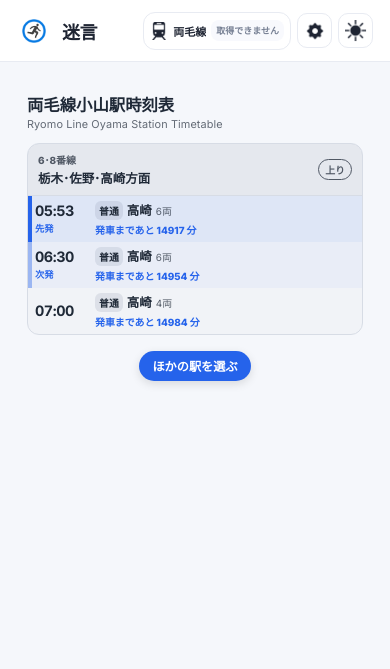
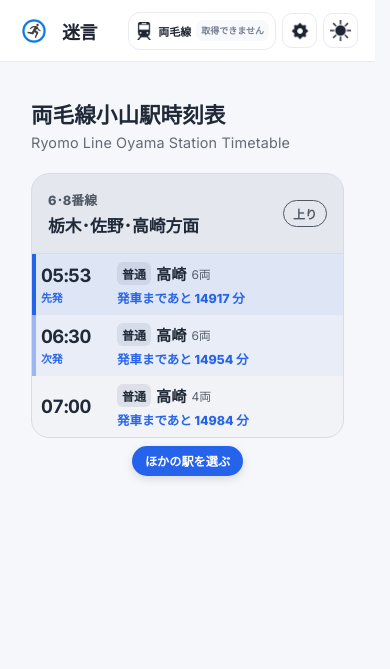
Before and after one commit to k1416465/Meigen, a Flask app: a page that uses home_dashboard_site/templates/timetable.html in a window 390 px wide. Shown: the top 669 px of the page. Run offline with Flask 3, Linux system fonts and the light colour scheme; data that the repository does not hold is empty.

Commit message:
Add files via upload

```diff
--- a/home_dashboard_site/templates/timetable.html
+++ b/home_dashboard_site/templates/timetable.html
@@ -311,155 +311,61 @@
     filter: brightness(.96);
 }
 
-/* スマートフォン */
-@media (max-width: 540px) {
-    html.tt-screen,
-    html.tt-screen body {
-        height: 100%;
-        overflow: hidden;
-        overscroll-behavior: none;
-    }
 
-    html.tt-screen body {
-        position: fixed;
-        inset: 0;
-        width: 100%;
-    }
-
-    html.tt-screen body main,
-    html.tt-screen body #content,
-    html.tt-screen body .container,
-    html.tt-screen body .main-content {
-        min-height: 0;
-        overflow: hidden;
-    }
-
-    .tt-page {
-        height: var(--tt-available-height, calc(100dvh - 8px));
-        max-height: var(--tt-available-height, calc(100dvh - 8px));
-        display: flex;
-        flex-direction: column;
-        gap: 8px;
-        padding: 10px 12px;
-        overflow: hidden;
-    }
-
-    .tt-header {
-        flex: 0 0 auto;
-        margin: 0 0 4px;
-    }
-
-    .tt-header h1 {
-        font-size: clamp(.95rem, 4.2vw, 1.2rem);
-        line-height: 1.15;
-    }
-
-    .tt-subtitle {
-        margin: 2px 0 0;
-        font-size: .68rem;
-    }
-
-    .tt-directions {
-        flex: 0 0 auto;
-        grid-template-rows: none;
-        gap: 12px;
-        min-height: 0;
-        overflow: visible;
-    }
-
-    .tt-direction {
-        display: flex;
-        flex-direction: column;
-        min-height: 0;
-        border-radius: 12px;
-    }
-
-    .tt-direction-heading {
-        flex: 0 0 auto;
-        padding: 8px 10px;
-    }
-
-    .tt-direction-heading h2 {
-        font-size: .78rem;
-    }
-
-    .tt-platform {
-        font-size: .62rem;
-        margin-bottom: 2px;
-    }
-
-    .tt-direction-tag {
-        font-size: .62rem;
-        padding: 2px 6px;
-    }
-
-    .tt-train-list {
-        flex: 0 0 auto;
-        min-height: 0;
-        overflow-x: hidden;
-        overflow-y: auto;
-        overscroll-behavior: contain;
-        -webkit-overflow-scrolling: touch;
-    }
-
-    .tt-train-link {
-        flex: 0 0 auto;
-        min-height: 0;
-        display: block;
-    }
-
+/* スマートフォン：文字を大きくして読みやすく */
 .tt-train {
     width: 100%;
     box-sizing: border-box;
-        grid-template-columns: 54px minmax(0, 1fr);
-        gap: 6px;
-        padding: 5px 7px;
+    grid-template-columns: 68px minmax(0, 1fr);
+    gap: 8px;
+    padding: 8px 9px;
     align-content: center;
 }
 
 .tt-time {
-        font-size: .9rem;
+    font-size: 1.15rem;
 }
 
 .tt-time-column {
-        gap: 2px;
+    gap: 3px;
 }
 
 .tt-train-title {
-        gap: 4px;
+    gap: 5px;
 }
 
 .tt-train-title > strong {
-        font-size: .78rem;
-    }
-
-    .tt-type,
-    .tt-cars,
-    .tt-note,
-    .tt-countdown {
-        font-size: .62rem;
+    font-size: 0.95rem;
 }
 
 .tt-type {
-        padding: 2px 4px;
+    font-size: 0.75rem;
+    padding: 3px 5px;
+}
+
+.tt-cars {
+    font-size: 0.75rem;
+}
+
+.tt-note {
+    margin-top: 3px;
+    font-size: 0.75rem;
 }
 
 .tt-countdown {
-        margin-top: 2px;
-    }
-
-    .tt-note {
-        margin-top: 2px;
+    margin-top: 4px;
+    font-size: 0.78rem;
+    font-weight: 750;
 }
 
 .tt-rank {
-        font-size: .58rem;
+    font-size: 0.68rem;
 }
 
 .tt-past-label {
     grid-column: 2;
     justify-self: start;
-        font-size: .62rem;
+    font-size: 0.75rem;
 }
 
     .tt-footer-action {
```
Lines whose indentation alone changed are shown as unchanged.
